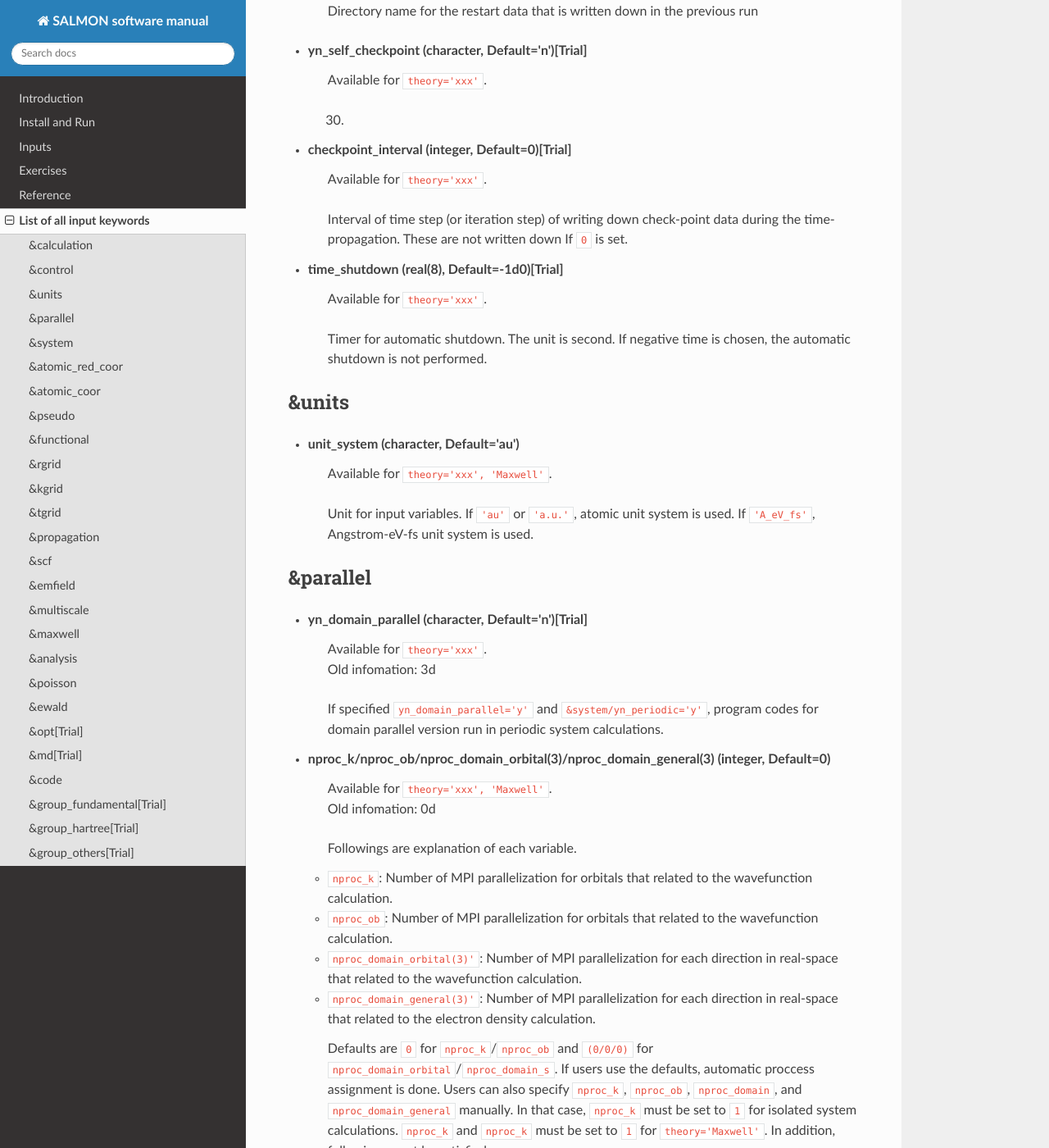
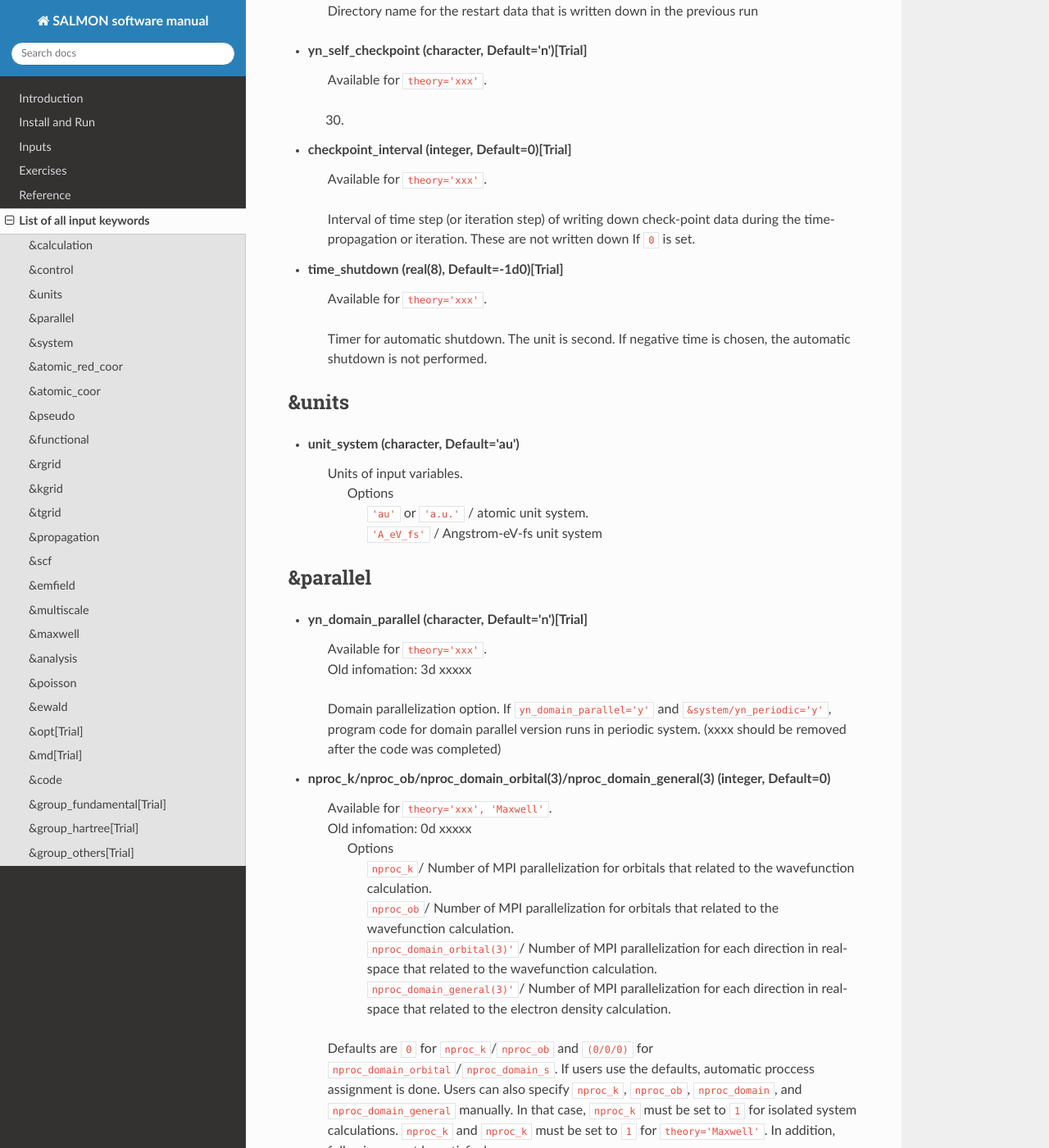
Before and after one commit to SALMON-TDDFT/SALMON-DOCS, a Sphinx documentation site: the page built from source/input_keyword_list.rst, in a window 1280 px wide and 1400 px high, scrolled down 2123 px. Shown: the whole window at 82% size. Built offline with Sphinx 7.4.7 and the Read the Docs theme 2.0.0, drawn with Linux system fonts in a browser that asks for light colours; formulas are drawn with MathJax 3.

Commit message:
Update input_keyword_list.rst

```diff
--- a/source/input_keyword_list.rst
+++ b/source/input_keyword_list.rst
@@ -86,7 +86,7 @@ List of all input keywords
 
 - **checkpoint_interval** (integer, Default=0)[Trial]
    | Available for ``theory='xxx'``.
-   Interval of time step (or iteration step) of writing down check-point data during the time-propagation.
+   Interval of time step (or iteration step) of writing down check-point data during the time-propagation or iteration.
    These are not written down If ``0`` is set.
 
 - **time_shutdown** (real(8), Default=-1d0)[Trial]
@@ -98,37 +98,36 @@ List of all input keywords
 ------
 
 - **unit_system** (character, Default='au')
-   | Available for ``theory='xxx', 'Maxwell'``.
-   Unit for input variables.
-   If ``'au'`` or ``'a.u.'``, atomic unit system is used.
-   If ``'A_eV_fs'``, Angstrom-eV-fs unit system is used.
-
+   | Units of input variables.
+   |  Options
+   |    ``'au'`` or ``'a.u.'`` / atomic unit system.
+   |    ``'A_eV_fs'`` / Angstrom-eV-fs unit system
 
 &parallel
 ---------
 
 - **yn_domain_parallel** (character, Default='n')[Trial]
    | Available for ``theory='xxx'``.
-   | Old infomation: 3d
-   If specified ``yn_domain_parallel='y'`` and ``&system/yn_periodic='y'``, program codes for domain parallel version run in periodic system calculations.
+   | Old infomation: 3d  xxxxx
+   Domain parallelization option.
+   If ``yn_domain_parallel='y'`` and ``&system/yn_periodic='y'``, program code for domain parallel version runs in periodic system. (xxxx should be removed after the code was completed)
 
 - **nproc_k/nproc_ob/nproc_domain_orbital(3)/nproc_domain_general(3)** (integer, Default=0)
    | Available for ``theory='xxx', 'Maxwell'``.
-   | Old infomation: 0d
-   Followings are explanation of each variable.
-
-  - ``nproc_k``: Number of MPI parallelization for orbitals that related to the wavefunction calculation.
-  - ``nproc_ob``: Number of MPI parallelization for orbitals that related to the wavefunction calculation.
-  - ``nproc_domain_orbital(3)'``: Number of MPI parallelization for each direction in real-space that related to the wavefunction calculation.
-  - ``nproc_domain_general(3)'``: Number of MPI parallelization for each direction in real-space that related to the electron density calculation.
-
-    Defaults are ``0`` for ``nproc_k``/``nproc_ob`` and ``(0/0/0)`` for ``nproc_domain_orbital``/``nproc_domain_s``. If users use the defaults, automatic proccess assignment is done. Users can also specify ``nproc_k``, ``nproc_ob``, ``nproc_domain``, and ``nproc_domain_general`` manually. In that case, ``nproc_k`` must be set to ``1`` for isolated system calculations. ``nproc_k`` and ``nproc_k`` must be set to ``1`` for ``theory='Maxwell'``. In addition, followings must be satisfied.
-
-  - ``nproc_k`` \* ``nproc_ob`` \* ``nproc_domain_orbital(1)`` \* ``nproc_domain_orbital(2)`` \* ``nproc_domain_orbital(3)`` \= total number of processors
-  - ``nproc_domain_general(1)`` \* ``nproc_domain_general(2)`` \* ``nproc_domain_general(3)`` \= total number of processors
-  - ``nproc_domain_general(1)`` is a multiple of ``nproc_domain_orbital(1)``
-  - ``nproc_domain_general(2)`` is a multiple of ``nproc_domain_orbital(2)``
-  - ``nproc_domain_general(3)`` is a multiple of ``nproc_domain_orbital(3)``
+   | Old infomation: 0d  xxxxx
+   |  Options
+   |    ``nproc_k``/ Number of MPI parallelization for orbitals that related to the wavefunction calculation.
+   |    ``nproc_ob``/ Number of MPI parallelization for orbitals that related to the wavefunction calculation.
+   |    ``nproc_domain_orbital(3)'``/ Number of MPI parallelization for each direction in real-space that related to the wavefunction calculation.
+   |    ``nproc_domain_general(3)'``/ Number of MPI parallelization for each direction in real-space that related to the electron density calculation.
+   |
+   | Defaults are ``0`` for ``nproc_k``/``nproc_ob`` and ``(0/0/0)`` for ``nproc_domain_orbital``/``nproc_domain_s``. If users use the defaults, automatic proccess assignment is done. Users can also specify ``nproc_k``, ``nproc_ob``, ``nproc_domain``, and ``nproc_domain_general`` manually. In that case, ``nproc_k`` must be set to ``1`` for isolated system calculations. ``nproc_k`` and ``nproc_k`` must be set to ``1`` for ``theory='Maxwell'``. In addition, followings must be satisfied.
+   |
+   |    ``nproc_k`` \* ``nproc_ob`` \* ``nproc_domain_orbital(1)`` \* ``nproc_domain_orbital(2)`` \* ``nproc_domain_orbital(3)`` \= total number of processors
+   |    ``nproc_domain_general(1)`` \* ``nproc_domain_general(2)`` \* ``nproc_domain_general(3)`` \= total number of processors
+   |    ``nproc_domain_general(1)`` is a multiple of ``nproc_domain_orbital(1)``
+   |    ``nproc_domain_general(2)`` is a multiple of ``nproc_domain_orbital(2)``
+   |    ``nproc_domain_general(3)`` is a multiple of ``nproc_domain_orbital(3)``
 
 - **yn_ffte** (character, Default='ft')
    | Available for ``theory='xxx'``.
```
